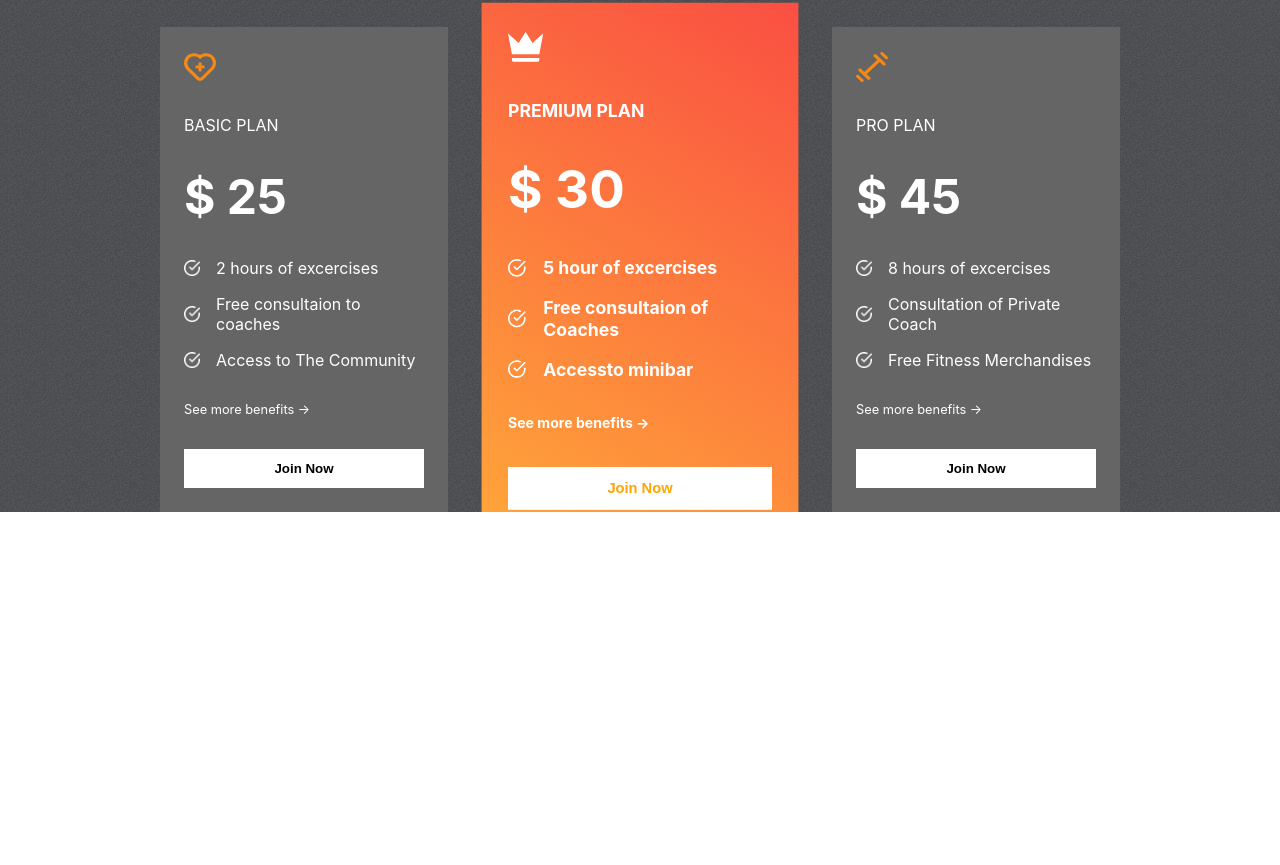
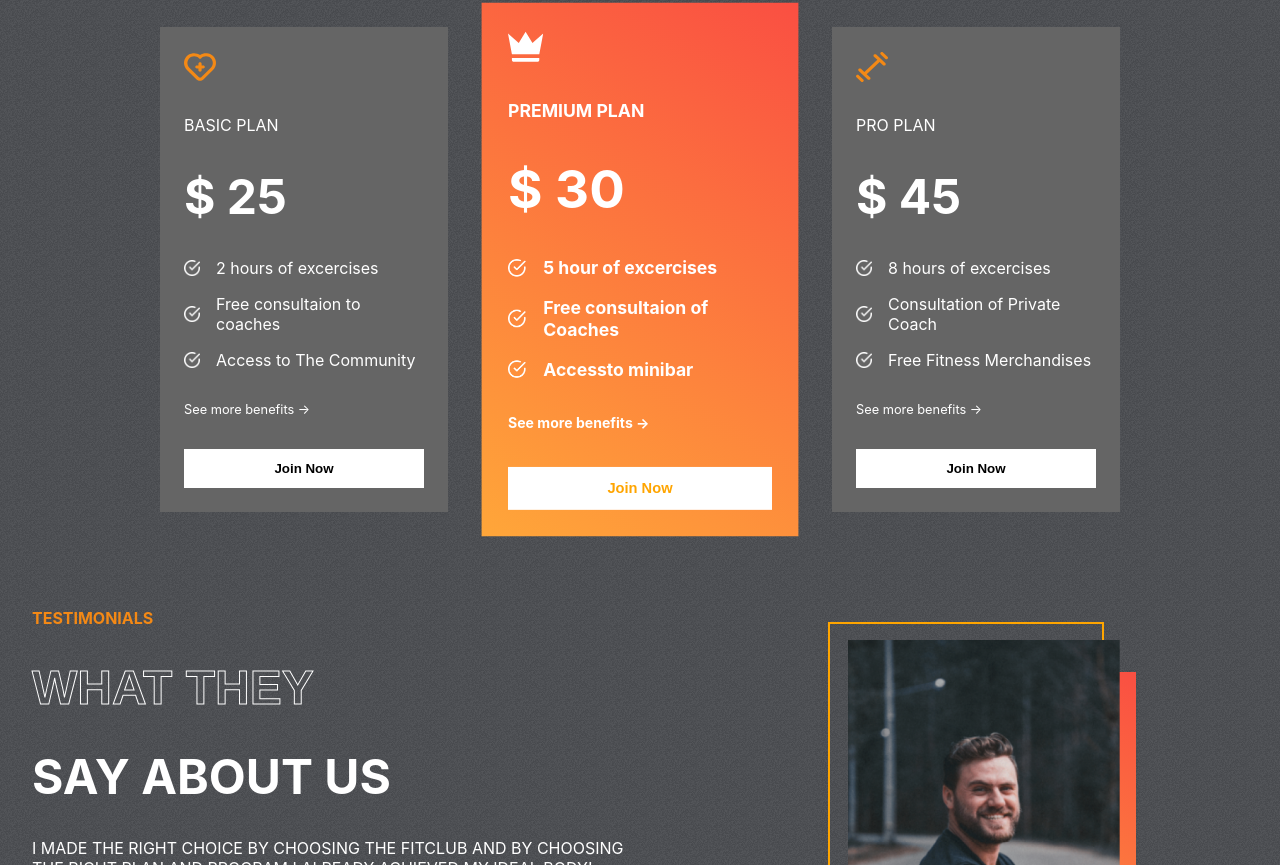
Before and after one commit to aitorqc/fitclub, a React (Create React App) app: page / in a window 1280 px wide. Shown: the part 1935-2800 px from the top of the page. Before the commit the page ends 2447 px from the top, so only its background shows below. Built offline with nearby package versions, Linux system fonts and the light colour scheme; the HTML template or start-up script is replaced by a standard one.

Commit message:
Testimonials

```diff
--- a/src/App.jsx
+++ b/src/App.jsx
@@ -4,6 +4,7 @@
 import Plans from './components/Plans/Plans';
 
 import './App.css';
+import Testimonials from './components/Testimonials/Testimonials';
 
 function App() {
   return (
@@ -12,6 +13,7 @@
       <Programs />
       <Reasons />
       <Plans />
+      <Testimonials />
     </div>
   );
 }
--- a/src/components/Hero/Hero.css
+++ b/src/components/Hero/Hero.css
@@ -16,6 +16,7 @@
     flex: 1;
     position: relative;
     background-color: var(--orange);
+    border-bottom-left-radius: 2rem;
 }
 
 .the-best-ad {
--- /dev/null
+++ b/src/components/Testimonials/Testimonials.css
@@ -0,0 +1,78 @@
+.testimonials {
+    display: flex;
+    gap: 1rem;
+    padding: 0 2rem;
+}
+
+.left-t {
+    display: flex;
+    flex: 1 1;
+    gap: 2rem;
+    flex-direction: column;
+    text-transform: uppercase;
+    color: white;
+}
+
+.left-t>:nth-child(1) {
+    color: var(--orange);
+    font-weight: bold;
+}
+
+.left-t>:nth-child(2),
+.left-t>:nth-child(3) {
+    font-weight: bold;
+    font-size: 3rem;
+}
+
+.lert-t>:nth-child(4) {
+    text-transform: none;
+    text-align: justify;
+    letter-spacing: 2px;
+    line-height: 40px;
+}
+
+.right-t {
+    flex: 1;
+    position: relative;
+}
+
+.right-t>img{
+    position: absolute;
+    width: 17rem;
+    height: 20rem;
+    object-fit: cover;
+    right: 8rem;
+    top: 2rem;
+}
+
+.right-t>:nth-child(1){
+    position: absolute;
+    width: 17rem;
+    height: 20rem;
+    border: 2px solid orange;
+    background: transparent;
+    right: 9rem;
+    top: 0.9rem;
+}
+
+.right-t>:nth-child(2){
+    position: absolute;
+    width: 17rem;
+    height: 19rem;
+    top: 4rem;
+    right: 7rem;
+    background: var(--planCard);
+}
+
+.arrows{
+    display: flex;
+    gap: 1rem;
+    position: absolute;
+    bottom: 1rem;
+    left: 3rem;
+}
+
+.arrows>img{
+    width: 1.5rem;
+    cursor: pointer;
+}
--- /dev/null
+++ b/src/components/Testimonials/Testimonials.jsx
@@ -0,0 +1,47 @@
+import React, { useState } from 'react'
+
+import './Testimonials.css';
+
+import { testimonialsData } from '../../data/testimonialsData';
+
+import rightArrow from '../../assets/rightArrow.png';
+import leftArrow from '../../assets/leftArrow.png';
+
+export default function Testimonials() {
+
+    const [selected, setSelected] = useState(0);
+    const tLength = testimonialsData.length;
+
+    return (
+        <div className='testimonials'>
+            <div className='left-t'>
+                <span>Testimonials</span>
+                <span className='stroke-text'>What they</span>
+                <span>say about us</span>
+                <span>
+                    {testimonialsData[selected].review}
+                </span>
+                <span>
+                    <span style={{ color: "var(--orange" }}>
+                        {testimonialsData[selected].name}
+                    </span>{" "}
+                    - {testimonialsData[selected].status}
+                </span>
+            </div>
+            <div className='right-t'>
+                <div></div>
+                <div></div>
+                <img src={testimonialsData[selected].image} alt="testimonial" />
+
+                <div className='arrows'>
+                    <img
+                        onClick={() => selected === 0 ? setSelected(tLength - 1) : setSelected((prev) => prev - 1)}
+                        src={leftArrow} alt="left arrow" />
+                    <img
+                        onClick={() => selected === tLength - 1 ? setSelected(0) : setSelected((prev) => prev + 1)}
+                        src={rightArrow} alt="right arrow" />
+                </div>
+            </div>
+        </div>
+    )
+}
```
